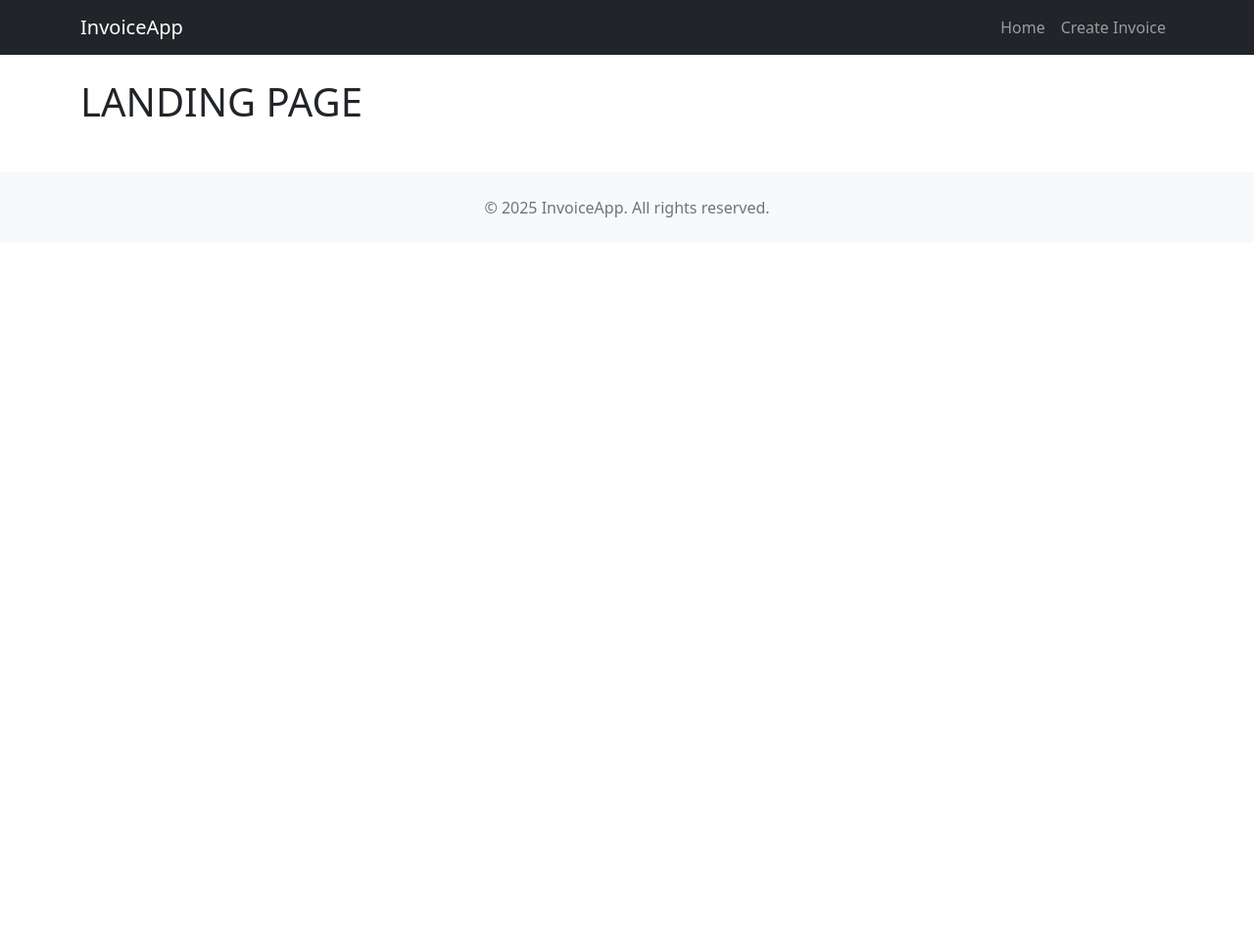
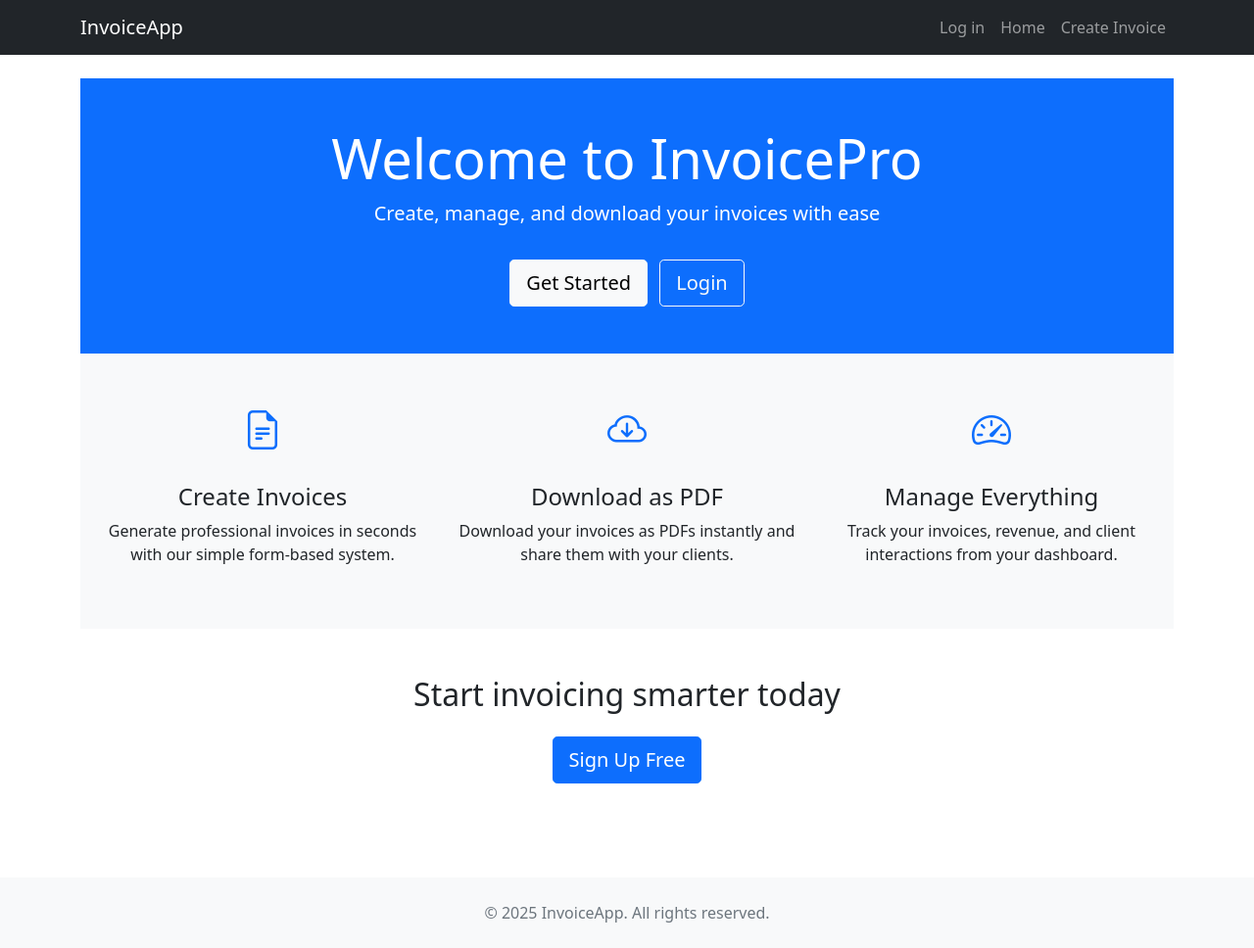
Before and after one commit to sparrowsaurora/Invoice-Generator-SaaS, a Flask app: page /landing in a window 1280 px wide. Shown: the whole page at 98% size. Before the commit the page ends 222 px from the top, so only its background shows below. Run offline with Flask 3, Linux system fonts and the light colour scheme.

Commit message:
added a landing page and fixed unauthed user story

```diff
--- a/app/routes.py
+++ b/app/routes.py
@@ -10,8 +10,10 @@ from flask_login import login_required, current_user
 main = Blueprint('main', __name__)
 
 @main.route('/')
-@login_required
 def index():
+    if not current_user.is_authenticated:
+        return redirect(url_for('main.landing'))
+
     invoices = Invoice.query.order_by(Invoice.date.desc()).all()
     total_invoices = len(invoices)
     total_revenue = sum(inv.amount for inv in invoices)
--- a/app/templates/base.html
+++ b/app/templates/base.html
@@ -18,6 +18,13 @@
             crossorigin="anonymous"
             defer
         ></script>
+        <!-- bootstrap icons -->
+        <link
+            href="https://cdn.jsdelivr.net/npm/bootstrap-icons@1.10.5/font/bootstrap-icons.css"
+            rel="stylesheet"
+        />
+
+        <!-- Vanilla js and css -->
         <script src="../static/app.js"></script>
         <link rel="stylesheet" href="../static/style.css" />
         <title>Invoice generator and tracker</title>
--- a/app/templates/components/nav.html
+++ b/app/templates/components/nav.html
@@ -16,6 +16,13 @@
         </button>
         <div class="collapse navbar-collapse" id="navbarNav">
             <ul class="navbar-nav ms-auto">
+                {% if not current_user.is_authenticated %}
+                <li class="nav-item">
+                    <a class="nav-link" href="{{ url_for('auth.login') }}"
+                        >Log in</a
+                    >
+                </li>
+                {% endif %}
                 <li class="nav-item">
                     <a class="nav-link" href="{{ url_for('main.index') }}"
                         >Home</a
--- a/app/templates/landing.html
+++ b/app/templates/landing.html
@@ -1,3 +1,62 @@
-{% extends "index.html" %} {% block content %}
-<h1>LANDING PAGE</h1>
+{% extends "base.html" %} {% block content %}
+<header class="bg-primary text-white text-center py-5">
+    <div class="container">
+        <h1 class="display-4">Welcome to InvoicePro</h1>
+        <p class="lead">Create, manage, and download your invoices with ease</p>
+        <a href="{{ url_for('auth.signup') }}" class="btn btn-light btn-lg mt-3"
+            >Get Started</a
+        >
+        <a
+            href="{{ url_for('auth.login') }}"
+            class="btn btn-outline-light btn-lg mt-3 ms-2"
+            >Login</a
+        >
+    </div>
+</header>
+
+<section class="py-5 bg-light">
+    <div class="container">
+        <div class="row text-center">
+            <div class="col-md-4">
+                <div class="mb-4">
+                    <i class="bi bi-file-earmark-text fs-1 text-primary"></i>
+                </div>
+                <h4>Create Invoices</h4>
+                <p>
+                    Generate professional invoices in seconds with our simple
+                    form-based system.
+                </p>
+            </div>
+            <div class="col-md-4">
+                <div class="mb-4">
+                    <i class="bi bi-cloud-arrow-down fs-1 text-primary"></i>
+                </div>
+                <h4>Download as PDF</h4>
+                <p>
+                    Download your invoices as PDFs instantly and share them with
+                    your clients.
+                </p>
+            </div>
+            <div class="col-md-4">
+                <div class="mb-4">
+                    <i class="bi bi-speedometer2 fs-1 text-primary"></i>
+                </div>
+                <h4>Manage Everything</h4>
+                <p>
+                    Track your invoices, revenue, and client interactions from
+                    your dashboard.
+                </p>
+            </div>
+        </div>
+    </div>
+</section>
+
+<section class="py-5">
+    <div class="container text-center">
+        <h2 class="mb-4">Start invoicing smarter today</h2>
+        <a href="{{ url_for('auth.signup') }}" class="btn btn-primary btn-lg"
+            >Sign Up Free</a
+        >
+    </div>
+</section>
 {% endblock %}
```
